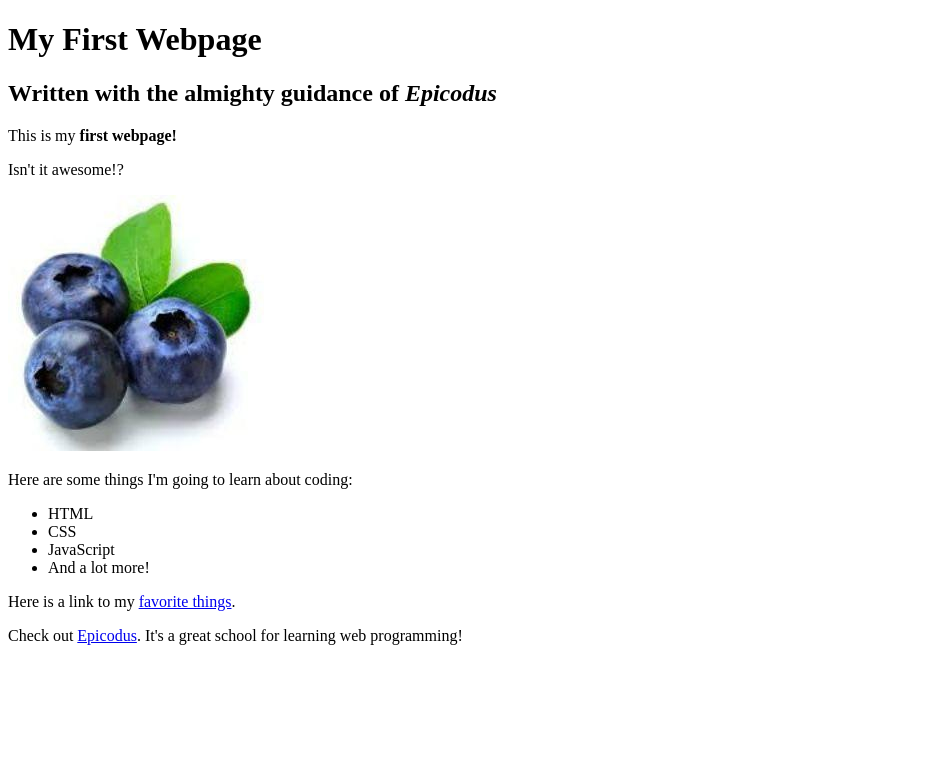
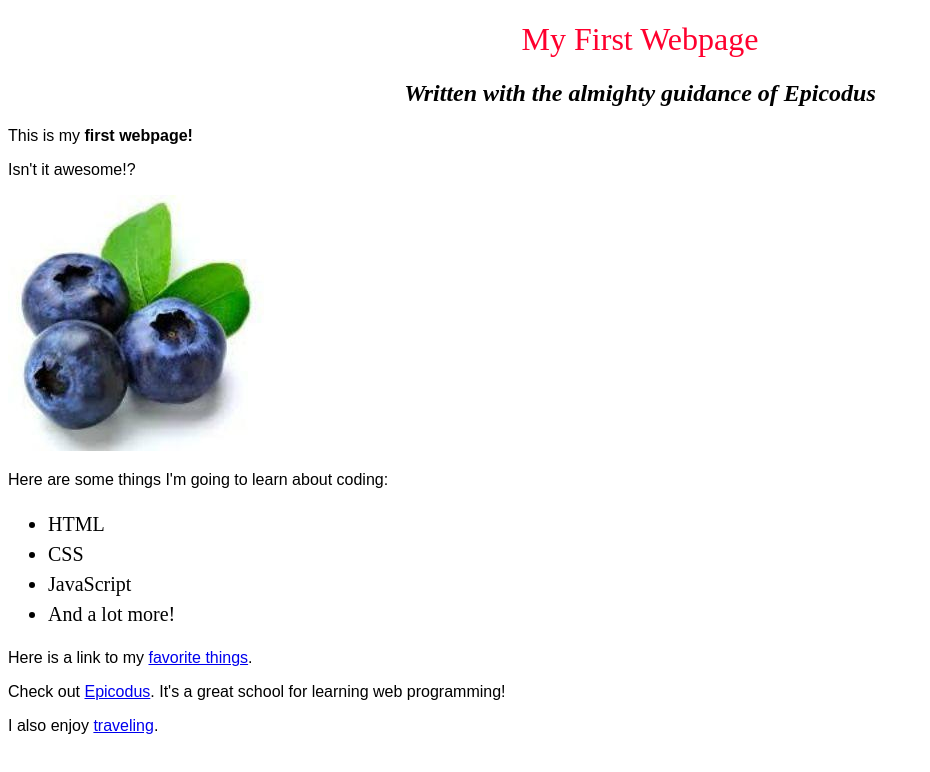
Before and after one commit to lenjha/my-first-webpage, a plain HTML site: page my-first-webpage.html in a window 1280 px wide. Shown: the whole page, without its empty margins (0-930 px from the left). Drawn offline with Linux system fonts and the light colour scheme.

Commit message:
Add Favorite Places page and CSS

```diff
--- /dev/null
+++ b/css/styles.css
@@ -0,0 +1,19 @@
+h1 {
+  color: #ff002e;
+  text-align: center;
+  font-weight: 40;
+}
+
+h2 {
+  font-style: italic;
+  text-align: center;
+}
+
+p {
+  font-family: sans-serif;
+}
+
+ul {
+  font-size: 20px;
+  line-height: 30px;
+}
--- a/my-first-webpage.html
+++ b/my-first-webpage.html
@@ -1,6 +1,7 @@
 <!DOCTYPE html>
 <html>
   <head>
+    <link href="css/styles.css" rel="stylesheet" type = "text/css">
     <title>Webpage #1</title>
   </head>
   <body>
@@ -18,5 +19,6 @@
     </ul>
     <p>Here is a link to my <a href="favorite-things.html"> favorite things</a>.</p>
     <p>Check out <a href="http://www.epicodus.com/">Epicodus</a>.  It's a great school for learning web programming!</p>
+    <p>I also enjoy <a href="favorite-places.html">traveling</a>.</p>
   </body>
 </html>
```
Also changed, not shown: favorite-places.html (added, +22 -0 lines), img/parnu.jpg (added), img/poland.jpg (added), img/seoulstreets.jpg (added), img/zurich.jpg (added).
